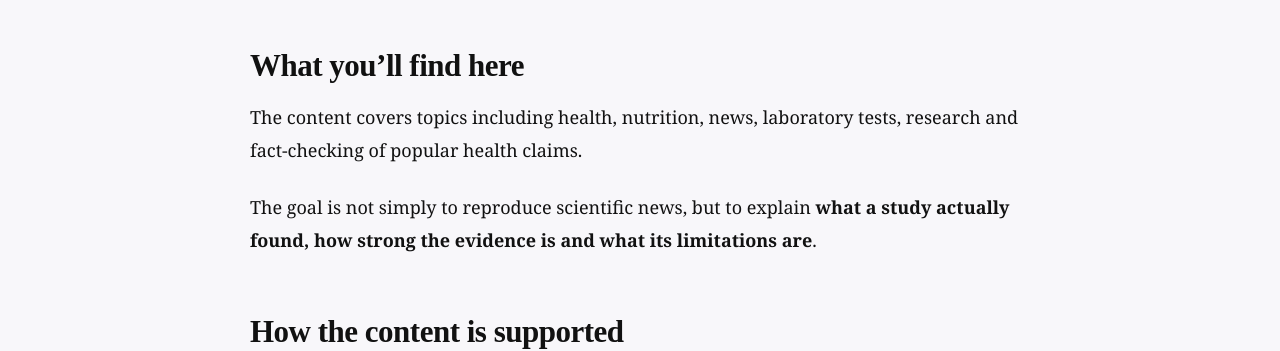
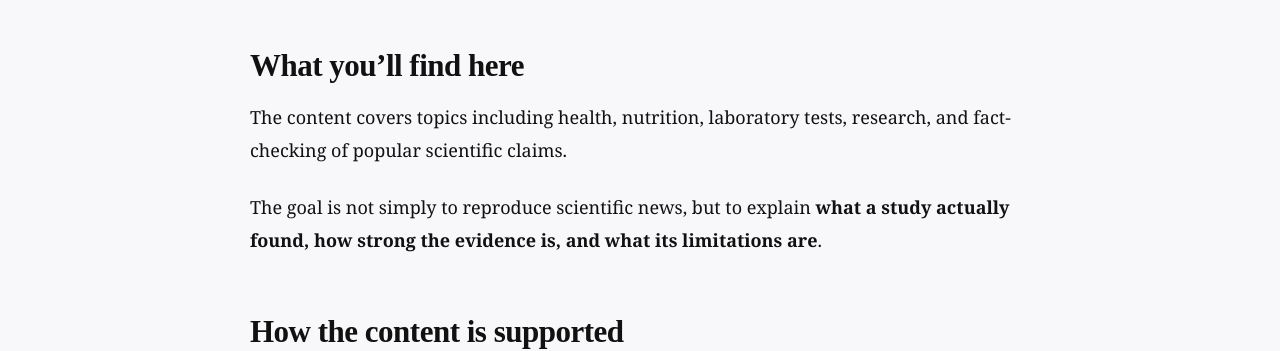
Before and after one commit to BiomedFacts/BiomedFacts, a Jekyll site: the page built from en/about.md, in a window 1280 px wide. Shown: the part 664-1015 px from the top of the page. Built offline with Jekyll 4.4.1, drawn with Linux system fonts in a browser that asks for light colours.

Commit message:
Update about.md

```diff
--- a/en/about.md
+++ b/en/about.md
@@ -13,9 +13,9 @@ At a time when health claims spread rapidly across social media, BiomedFacts was
 
 ## What you'll find here
 
-The content covers topics including health, nutrition, news, laboratory tests, research and fact-checking of popular health claims.
+The content covers topics including health, nutrition, laboratory tests, research, and fact-checking of popular scientific claims.
 
-The goal is not simply to reproduce scientific news, but to explain **what a study actually found, how strong the evidence is and what its limitations are**.
+The goal is not simply to reproduce scientific news, but to explain **what a study actually found, how strong the evidence is, and what its limitations are**.
 
 ## How the content is supported
 
```
